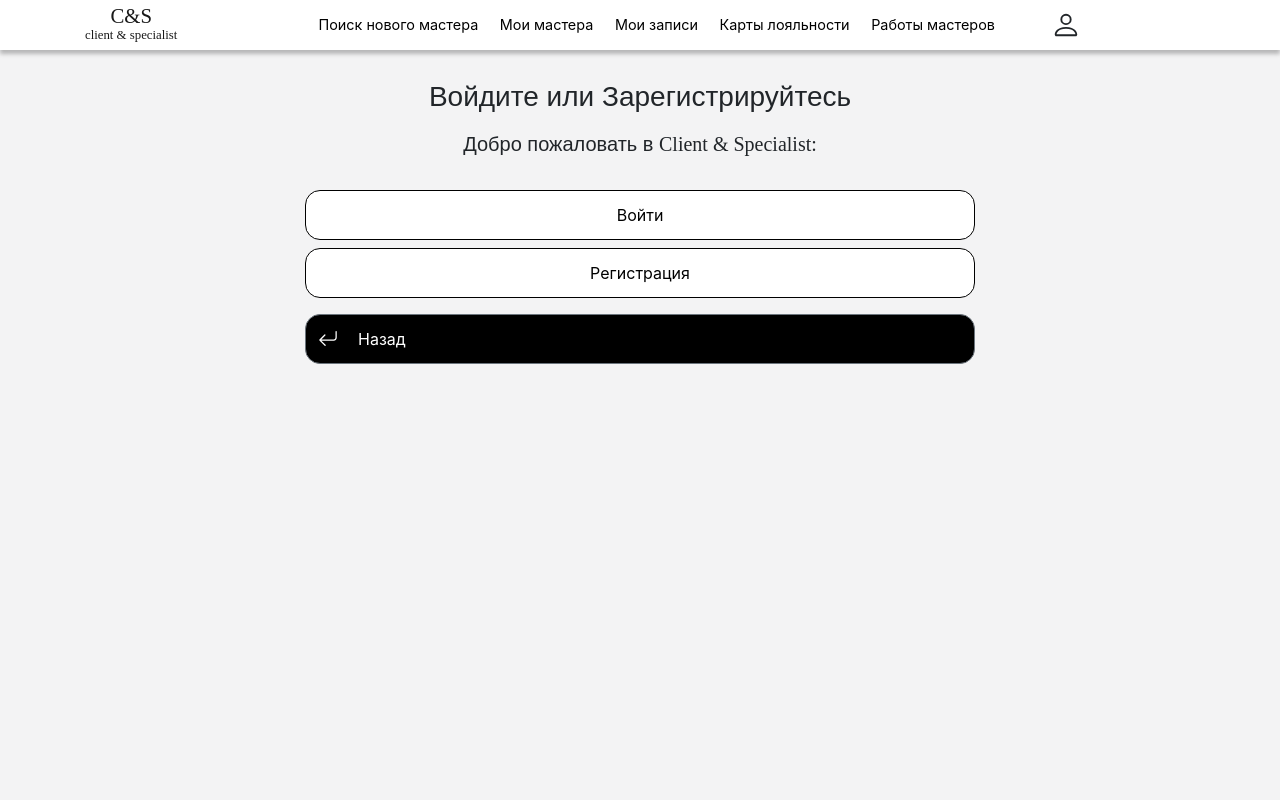
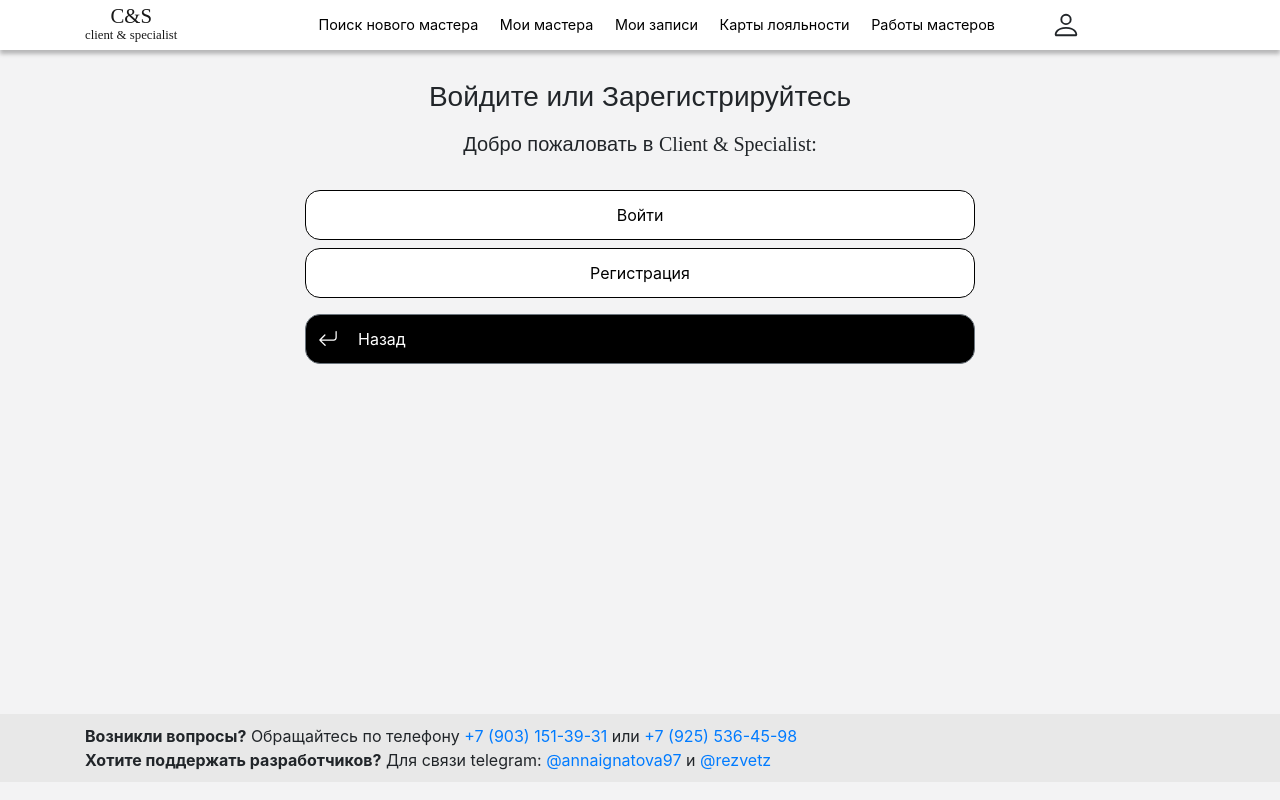
Before and after one commit to AnigalHub/SignUpForServices, a Vue app: page / in a window 1280 px wide. Built offline with nearby package versions, Linux system fonts and the light colour scheme; a web font is replaced by a local one; what v-mask would draw is missing.

Commit message:
добавлен футер

```diff
--- a/src/App.vue
+++ b/src/App.vue
@@ -1,9 +1,10 @@
 <template>
   <div id="app">
     <Navbar/>
-    <b-container>
+    <b-container style="min-height: 80vh;margin-bottom: 3vh;">
       <router-view/>
     </b-container>
+    <Footer/>
   </div>
 </template>
 
@@ -11,10 +12,12 @@
 import Authentication from '@/pages/Authentication'
 import Navbar from '@/components/Navbar'
 import LoginUp from '@/pages/LoginUp'
+import Footer from '@/components/Footer'
 
 export default {
   name: 'App',
   components: {
+    Footer,
     LoginUp,
     Navbar,
     Authentication
@@ -229,4 +232,11 @@ export default {
   .nav-link{
     padding: 0.25rem;
   }
+  .footer{
+    background: #E8E8E8;
+    padding: 10px 0;
+    p{
+      margin-bottom: 0;
+    }
+  }
 </style>
--- /dev/null
+++ b/src/components/Footer.vue
@@ -0,0 +1,30 @@
+<template>
+    <div class="footer">
+        <b-container>
+        <p>
+            <b>Возникли вопросы?</b>
+            Обращайтесь по телефону
+            <a href="tel:  +7 (903) 151-39-31" target="_self">+7 (903) 151-39-31</a>
+            или
+            <a href="tel:  +7 (925) 536-45-98" target="_self">+7 (925) 536-45-98</a>
+        </p>
+        <p>
+            <b>Хотите поддержать разработчиков?</b>
+            Для связи telegram:
+            <a href="https://t.me/annaignatova97" target="_blank">@annaignatova97</a>
+            и
+            <a href="https://t.me/rezvetz" target="_blank">@rezvetz</a>
+        </p>
+        </b-container>
+    </div>
+</template>
+
+<script>
+  export default {
+    name: 'Footer'
+  }
+</script>
+
+<style scoped>
+
+</style>
```
